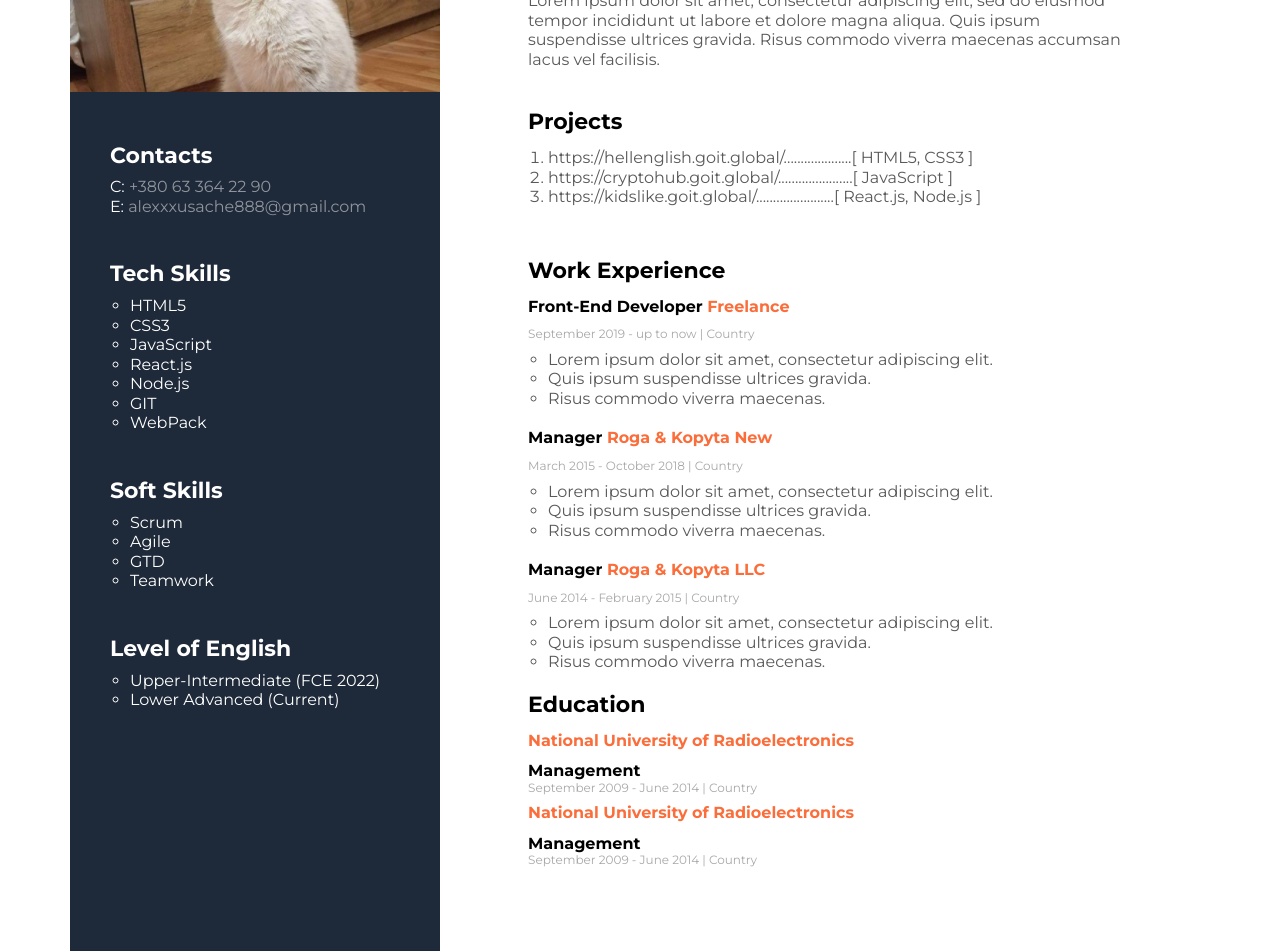
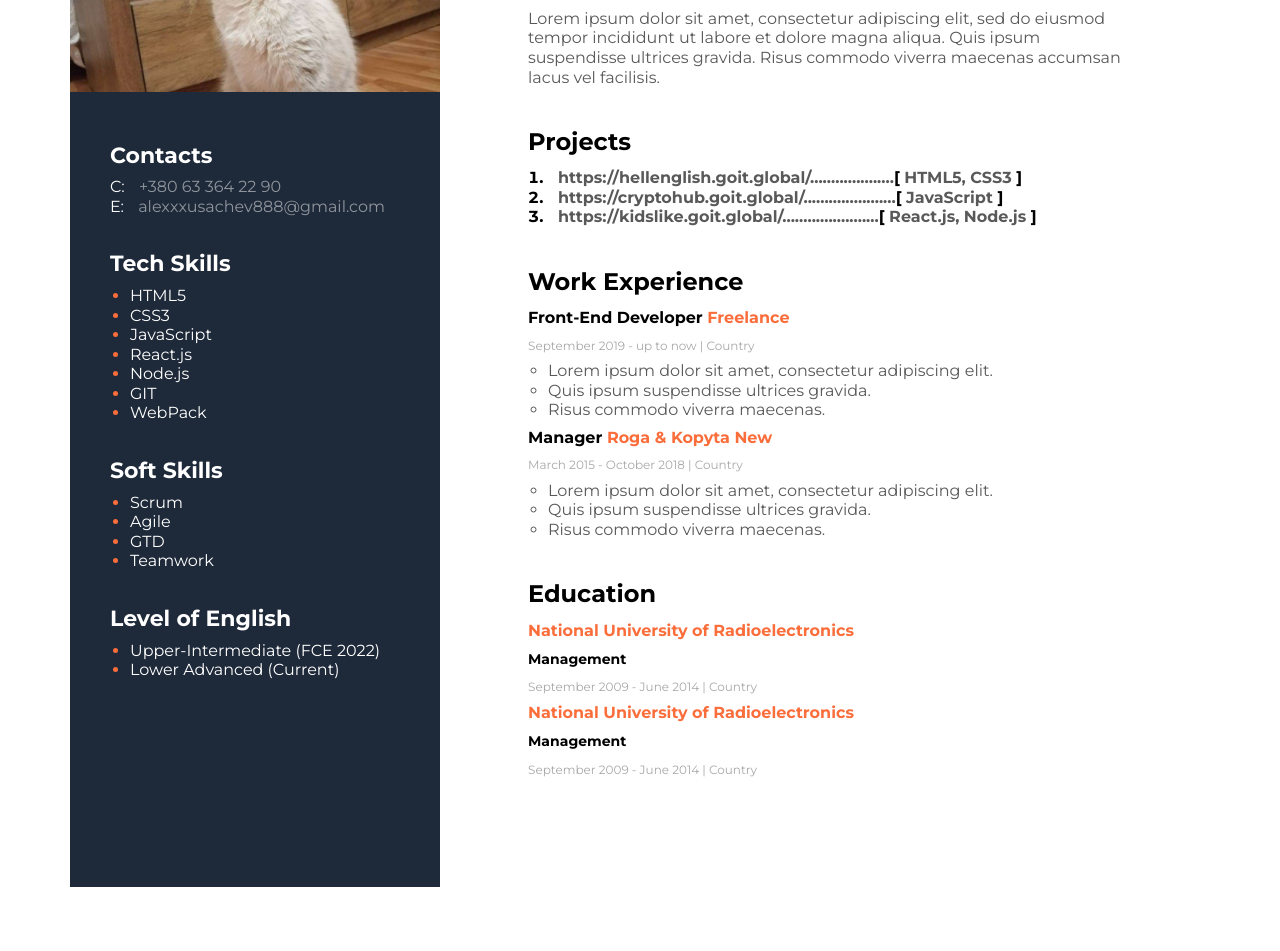
Before and after one commit to alexxxusachev888/goit-marafon-rezume, a plain HTML site: page index.html in a window 1280 px wide. Shown: the part 209-1160 px from the top of the page. After the commit the page ends 1096 px from the top, so only its background shows below. Drawn offline with nearby package versions, Linux system fonts and the light colour scheme.

Commit message:
Rewritten styles with SCSS

```diff
--- a/css/style.css
+++ /dev/null
@@ -1,130 +0,0 @@
-:root {
-  --page-bg-color: #ffffff;
-  --additional-bg-color: #1e2939;
-  --decor-bg-color: #e5e5e5;
-  --primary-text-color: #595959;
-  --secondary-text-color: #fb6d3a;
-  --third-text-color: #a8a8a8;
-  --white-text-color: #ffffff;
-  --black-text-color: #000000;
-}
-
-body {
-  font-family: 'Montserrat', sans-serif;
-  background-color: var(--page-bg-color);
-  color: var(--primary-text-color);
-  line-height: 1.22;
-}
-
-h1,
-h2,
-h3,
-h4,
-h5,
-h6,
-ul,
-ol,
-p {
-  margin: 0;
-  padding: 0;
-}
-
-img {
-  display: block;
-  max-width: 100%;
-}
-
-.container {
-  width: 1170px;
-  padding-left: 15px;
-  padding-right: 15px;
-
-  margin-left: auto;
-  margin-right: auto;
-}
-.wrapper {
-  display: flex;
-}
-.contacts {
-  padding-top: 40px;
-  min-width: 370px;
-  background-color: var(--additional-bg-color);
-  color: var(--white-text-color);
-}
-.contacts h2 {
-  margin-bottom: 8px;
-  font-weight: 700;
-  font-size: 22px;
-  line-height: 1.22;
-}
-.contacts__image {
-  margin-bottom: 51px;
-}
-.contacts__info {
-  margin-left: 40px;
-}
-.contacts__info .links {
-  text-decoration: none;
-  color: var(--white-text-color);
-  opacity: 0.5;
-}
-.contacts__skills ul {
-  padding-left: 20px;
-}
-
-.contacts__info > li:not(:last-child) {
-  margin-bottom: 45px;
-}
-.without-disc {
-  list-style-type: none;
-}
-.main {
-  padding: 102px 88px;
-}
-.main h1,
-.main h2,
-.main h3 {
-  color: var(--black-text-color);
-}
-.main b {
-  margin-bottom: 20px;
-  color: var(--black-text-color);
-}
-.main span {
-  color: var(--secondary-text-color);
-}
-.main h1 {
-  margin-bottom: 24px;
-  font-weight: 700;
-  font-size: 45px;
-}
-.main__descr {
-  margin-bottom: 40px;
-}
-.main ol {
-  padding-left: 20px;
-  margin-bottom: 51px;
-}
-.main h2 {
-  margin-bottom: 12px;
-  font-weight: 700;
-  font-size: 22px;
-}
-.main h3 {
-  margin-bottom: 11px;
-  font-weight: 700;
-  font-size: 16px;
-}
-.main__work-list {
-  padding-left: 20px;
-  margin-bottom: 20px;
-}
-.main__terms {
-  margin-bottom: 8px;
-  color: var(--third-text-color);
-  font-weight: 400;
-  font-size: 12px;
-}
-.main__education b {
-  margin-bottom: 12px;
-}
--- a/index.html
+++ b/index.html
@@ -8,7 +8,7 @@
     <link rel="stylesheet" href="https://cdnjs.cloudflare.com/ajax/libs/modern-normalize/1.1.0/modern-normalize.min.css"
         integrity="sha512-wpPYUAdjBVSE4KJnH1VR1HeZfpl1ub8YT/NKx4PuQ5NmX2tKuGu6U/JRp5y+Y8XG2tV+wKQpNHVUX03MfMFn9Q=="
         crossorigin="anonymous" referrerpolicy="no-referrer" />
-    <link rel="stylesheet" href="./css/style.css">
+    <link rel="stylesheet" href="./css/main.min.css">
     <title>Document</title>
 </head>
 
@@ -17,108 +17,148 @@
         <article>
             <div class="container">
                 <div class="wrapper">
-                    <section class="contacts">
-                        <img class="contacts__image" src="./images/oleksandr-usachov.jpg" alt="oleksaner usachov">
-                        <ul class="contacts__info">
-                            <li class="without-disc">
-                                <h2>Contacts</h2>
-                                <ul>
-                                    <li class="without-disc">C: <a class="links" href="tel:+380633642290">+380 63
-                                            364 22 90</a></li>
-                                    <li class="without-disc">E: <a class="links"
-                                            href="mailto:alexxxusache888@gmail.com">alexxxusache888@gmail.com</a></li>
+                    <aside class="sidebar">
+                        <img class="sidebar__image" src="./images/oleksandr-usachov.jpg" alt="oleksaner usachov">
+                        <div class="sidebar__info">
+
+                            <address class="sidebar__contacts">
+                                <h2 class="sidebar__title">Contacts</h2>
+                                <p>
+                                    <span class="sidebar__contacts-type">C:</span>
+                                    <a class="sidebar__contacts-link" href="tel:+380633642290">+380 63 364 22 90</a>
+                                </p>
+                                <p>
+                                    <span class="sidebar__contacts-type">E:</span>
+                                    <a class="sidebar__contacts-link"
+                                        href="mailto:alexxxusachev888@gmail.com">alexxxusachev888@gmail.com</a>
+                                </p>
+                            </address>
+
+                            <div class="sidebar__tech-skills">
+                                <h2 class="sidebar__title">Tech Skills</h2>
+                                <ul class="sidebar__list">
+                                    <li class="sidebar__list-item"><span class="sidebar__item-text">HTML5</span></li>
+                                    <li class="sidebar__list-item"><span class="sidebar__item-text">CSS3</span></li>
+                                    <li class="sidebar__list-item"><span class="sidebar__item-text">JavaScript</span>
+                                    </li>
+                                    <li class="sidebar__list-item"><span class="sidebar__item-text">React.js</span></li>
+                                    <li class="sidebar__list-item"><span class="sidebar__item-text">Node.js</span></li>
+                                    <li class="sidebar__list-item"><span class="sidebar__item-text">GIT</span></li>
+                                    <li class="sidebar__list-item"><span class="sidebar__item-text">WebPack</span></li>
                                 </ul>
-                            </li>
-                            <li class="contacts__skills without-disc ">
-                                <h2>Tech Skills</h2>
-                                <ul>
-                                    <li>HTML5</li>
-                                    <li>CSS3</li>
-                                    <li>JavaScript</li>
-                                    <li>React.js</li>
-                                    <li>Node.js</li>
-                                    <li>GIT</li>
-                                    <li>WebPack</li>
+                            </div>
+
+                            <div class="sidebar__soft-skills">
+                                <h2 class="sidebar__title">Soft Skills</h2>
+                                <ul class="sidebar__list">
+                                    <li class="sidebar__list-item"><span class="sidebar__item-text">Scrum</span></li>
+                                    <li class="sidebar__list-item"><span class="sidebar__item-text">Agile</span></li>
+                                    <li class="sidebar__list-item"><span class="sidebar__item-text">GTD</span></li>
+                                    <li class="sidebar__list-item"><span class="sidebar__item-text">Teamwork</span></li>
                                 </ul>
-                            </li>
-                            <li class="contacts__skills without-disc">
-                                <h2>Soft Skills</h2>
-                                <ul>
-                                    <li>Scrum</li>
-                                    <li>Agile</li>
-                                    <li>GTD</li>
-                                    <li>Teamwork</li>
+                            </div>
+
+                            <div class="sidebar__english-level">
+                                <h2 class="sidebar__title">Level of English</h2>
+                                <ul class="sidebar__list">
+                                    <li class="sidebar__list-item"><span class="sidebar__item-text">Upper-Intermediate
+                                            (FCE 2022)</span></li>
+                                    <li class="sidebar__list-item"><span class="sidebar__item-text">Lower Advanced
+                                            (Current)</span></li>
                                 </ul>
-                            </li>
-                            <li class="contacts__skills without-disc">
-                                <h2>Level of English</h2>
-                                <ul>
-                                    <li>Upper-Intermediate (FCE 2022)</li>
-                                    <li>Lower Advanced (Current)</li>
-                                </ul>
-                            </li>
-                        </ul>
-                    </section>
-                    <section class="main">
-                        <b>Front-End Developer</b>
-                        <h1>Oleksandr Usachov</h1>
-                        <p class="main__descr"> Lorem ipsum dolor sit amet, consectetur adipiscing elit, sed do eiusmod
+                            </div>
+
+                        </div>
+                    </aside>
+                    <section class="content">
+
+                        <div class="content__about">
+                            <h2 class="content__subtitle">Full Stack Developer</h2>
+                            <h1 class="content__title">Oleksandr Usachov</h1>
+                            <p class="content__descr"> Lorem ipsum dolor sit amet, consectetur adipiscing elit,
+                                sed do
+                                eiusmod
                                 tempor incididunt ut
                                 labore
                                 et dolore magna
                                 aliqua. Quis ipsum suspendisse ultrices gravida. Risus commodo viverra maecenas accumsan
                                 lacus
                                 vel
-                            facilisis. </p>
-                        <h2>Projects</h2>
-                        <ol>
-                            <li>https://hellenglish.goit.global/....................[ HTML5, CSS3 ]</li>
-                            <li>https://cryptohub.goit.global/......................[ JavaScript ]</li>
-                            <li>https://kidslike.goit.global/.......................[ React.js, Node.js ]</li>
+                                facilisis.
+                            </p>
+                        </div>
+
+                        <div class="content__projects">
+                            <h2 class="content__subtitle">Projects</h2>
+                            <ol class="content__list-ol">
+                                <li class="content__highlight-black">
+                                    <span class="content__link-wrap"><a class="content__link"
+                                            href="">https://hellenglish.goit.global/</a>....................<span
+                                            class="content__highlight-black">[</span>
+                                        HTML5, CSS3 <span class="content__highlight-black">]</span></span>
+                                </li>
+                                <li class="content__highlight-black">
+                                    <span class="content__link-wrap"><a class="content__link"
+                                            href="">https://cryptohub.goit.global/</a>......................<span
+                                            class="content__highlight-black">[</span>
+                                        JavaScript <span class="content__highlight-black">]</span></span>
+                                </li>
+                                <li class="content__highlight-black">
+                                    <span class="content__link-wrap"><a class="content__link"
+                                            href="">https://kidslike.goit.global/</a>.......................<span
+                                            class="content__highlight-black">[</span>
+                                        React.js,
+                                        Node.js <span class="content__highlight-black">]</span></span>
+                                </li>
                             </ol>
-                        <h2>Work Experience</h2>
-                        <ul class="main__work">
-                            <li class="without-disc">
-                                <h3>Front-End Developer <span>Freelance</span></h3>
-                                <p class="main__terms">September 2019 - up to now | Country</p>
-                                <ul class="main__work-list">
+                        </div>
+
+                        <div class="content__experience">
+                            <h2 class="content__subtitle">Work Experience</h2>
+                            <ul class="content__list-ul">
+                                <li class="content__list-item without-disc">
+                                    <h3 class="content__list-title">Front-End Developer <span
+                                            class="content__highlight">Freelance</span></h3>
+                                    <p class="content__list-terms">September 2019 - up to now | Country</p>
+                                    <ul class="content__list-inner">
                                         <li>Lorem ipsum dolor sit amet, consectetur adipiscing elit. </li>
                                         <li>Quis ipsum suspendisse ultrices gravida.</li>
                                         <li>Risus commodo viverra maecenas. </li>
                                     </ul>
                                 </li>
-                            <li class="without-disc">
-                                <h3>Manager <span>Roga & Kopyta New</span></h3>
-                                <p class="main__terms">March 2015 - October 2018 | Country</p>
-                                <ul class="main__work-list">
-                                    <li>Lorem ipsum dolor sit amet, consectetur adipiscing elit. </li>
-                                    <li>Quis ipsum suspendisse ultrices gravida.</li>
-                                    <li>Risus commodo viverra maecenas. </li>
-                                </ul>
-                            </li>
-                            <li class="without-disc">
-                                <h3>Manager <span>Roga & Kopyta LLC</span></h3>
-                                <p class="main__terms">June 2014 - February 2015 | Country</p>
-                                <ul class="main__work-list">
+                                <li class="content__list-item without-disc">
+                                    <h3 class="content__list-title">Manager <span class="content__highlight">Roga &
+                                            Kopyta New</span></h3>
+                                    <p class="content__list-terms">March 2015 - October 2018 | Country</p>
+                                    <ul class="content__list-inner">
                                         <li>Lorem ipsum dolor sit amet, consectetur adipiscing elit. </li>
                                         <li>Quis ipsum suspendisse ultrices gravida.</li>
                                         <li>Risus commodo viverra maecenas. </li>
                                     </ul>
                                 </li>
                             </ul>
-                        <h2>Education</h2>
-                        <ul class="main__education">
-                            <li class="without-disc">
-                                <h3><span>National University of Radioelectronics</span></h3>
-                                <b>Management</b>
-                                <p class="main__terms">September 2009 - June 2014 | Country</p>
+                        </div>
+
+                        <div class="content__education">
+                            <h2 class="content__subtitle">Education</h2>
+                            <ul class="content__list-ul">
+                                <li class="content__list-item without-disc">
+                                    <h3 class="content__list-title"><span class="content__highlight">National University
+                                            of
+                                            Radioelectronics</span></h3>
+                                    <p class="content__list-descr">Management</p>
+                                    <p class="content__list-terms">September 2009 - June 2014 | Country</p>
                                 </li>
-                            <li class="without-disc">
-                                <h3><span>National University of Radioelectronics</span></h3>
-                                <b>Management</b>
-                                <p class="main__terms">September 2009 - June 2014 | Country</p>
+                                <li class="content__list-item without-disc">
+                                    <h3 class="content__list-title"><span class="content__highlight">National University
+                                            of
+                                            Radioelectronics</span></h3>
+                                    <p class="content__list-descr">Management</p>
+                                    <p class="content__list-terms">September 2009 - June 2014 | Country</p>
                                 </li>
                             </ul>
+                        </div>
+
                     </section>
                 </div>
             </div>
--- /dev/null
+++ b/scss/_base.scss
@@ -0,0 +1,45 @@
+body {
+    font-family: 'Montserrat', sans-serif;
+    background-color: $page-bg-color;
+    color: $primary-text-color;
+    line-height: 1.22;
+}
+
+h1,
+h2,
+h3,
+h4,
+h5,
+h6,
+ul,
+ol,
+p {
+    margin: 0;
+    padding: 0;
+}
+
+img {
+    display: block;
+    max-width: 100%;
+}
+
+address {
+    font-style: normal;
+}
+
+.container {
+    width: 1170px;
+    padding-left: 15px;
+    padding-right: 15px;
+
+    margin-left: auto;
+    margin-right: auto;
+}
+
+.wrapper {
+    display: flex;
+}
+
+.without-disc {
+    list-style-type: none;
+}
--- /dev/null
+++ b/scss/_content.scss
@@ -0,0 +1,77 @@
+.content {
+	padding: 102px 88px;
+
+	&__about &__subtitle {
+		margin-bottom: 20px;
+		font-weight: 700;
+		font-size: 14px;
+	}
+
+	&__title {
+		font-weight: 700;
+		font-size: 45px;
+		margin-bottom: 24px;
+	}
+
+	&__title,
+	&__subtitle,
+	&__list-title,
+	&__list-descr {
+		color: $black-text-color;
+	}
+
+	&__subtitle {
+		margin-bottom: 12px;
+	}
+
+	&__about,
+	&__projects,
+	&__experience {
+		margin-bottom: 40px;
+	}
+
+	&__list-ol,
+	&__list-inner {
+		margin-left: 20px;
+	}
+
+	&__list-inner {
+		margin-bottom: 8px;
+	}
+
+	&__list-title {
+		margin-bottom: 11px;
+		font-weight: 700;
+		font-size: 16px;
+	}
+
+	&__list-terms {
+		margin-bottom: 8px;
+
+		color: $third-text-color;
+		font-size: 12px;
+	}
+
+	&__highlight {
+		color: $secondary-text-color;
+	}
+
+	&__list-descr {
+		margin-bottom: 12px;
+		font-weight: 700;
+		font-size: 14px;
+	}
+
+	&__highlight-black {
+		color: $black-text-color;
+		font-weight: bold;
+	}
+
+	&__link-wrap,
+	&__link {
+		margin-left: 5px;
+		text-decoration: none;
+		color: $primary-text-color;
+	}
+
+}
--- /dev/null
+++ b/scss/_sidebar.scss
@@ -0,0 +1,54 @@
+.sidebar {
+    padding-top: 40px;
+    min-width: 370px;
+    background-color: $additional-bg-color;
+    color: $white-text-color;
+
+    &__image {
+        margin-bottom: 51px;
+    }
+
+    &__info {
+        margin-left: 40px;
+    }
+
+    &__title {
+        margin-bottom: 8px;
+
+        font-weight: 700;
+        font-size: 22px;
+    }
+
+    &__contacts-link {
+        text-decoration: none;
+        color: $white-text-color;
+        opacity: 0.5;
+    }
+
+    &__contacts-type {
+        margin-right: 10px;
+    }
+
+    &__list {
+        padding-left: 20px;
+    }
+
+    &__list-item {
+        color: $secondary-text-color;
+
+    }
+
+    &__item-text {
+        color: $white-text-color;
+    }
+
+    &__item-text:hover {
+        color: $secondary-text-color;
+    }
+
+    &__contacts,
+    &__tech-skills,
+    &__soft-skills {
+        margin-bottom: 35px;
+    }
+}
--- /dev/null
+++ b/scss/main.scss
@@ -0,0 +1,4 @@
+@import "variables";
+@import "base";
+@import "sidebar";
+@import "content";
```
Also changed, not shown: scss/_variables.scss (added, +8 -0 lines), css/main.css (added), css/main.min.css (added), 3 other files. Lines whose indentation alone changed are shown as unchanged.
